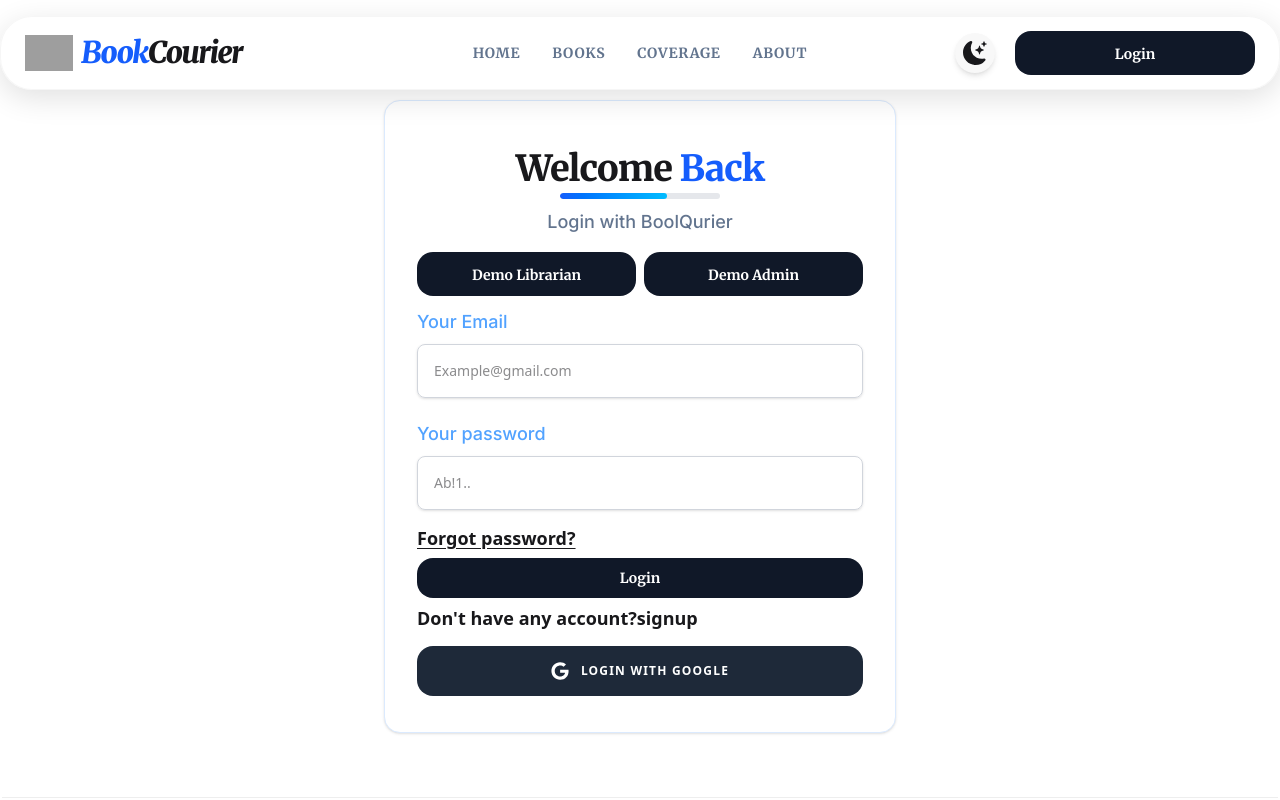
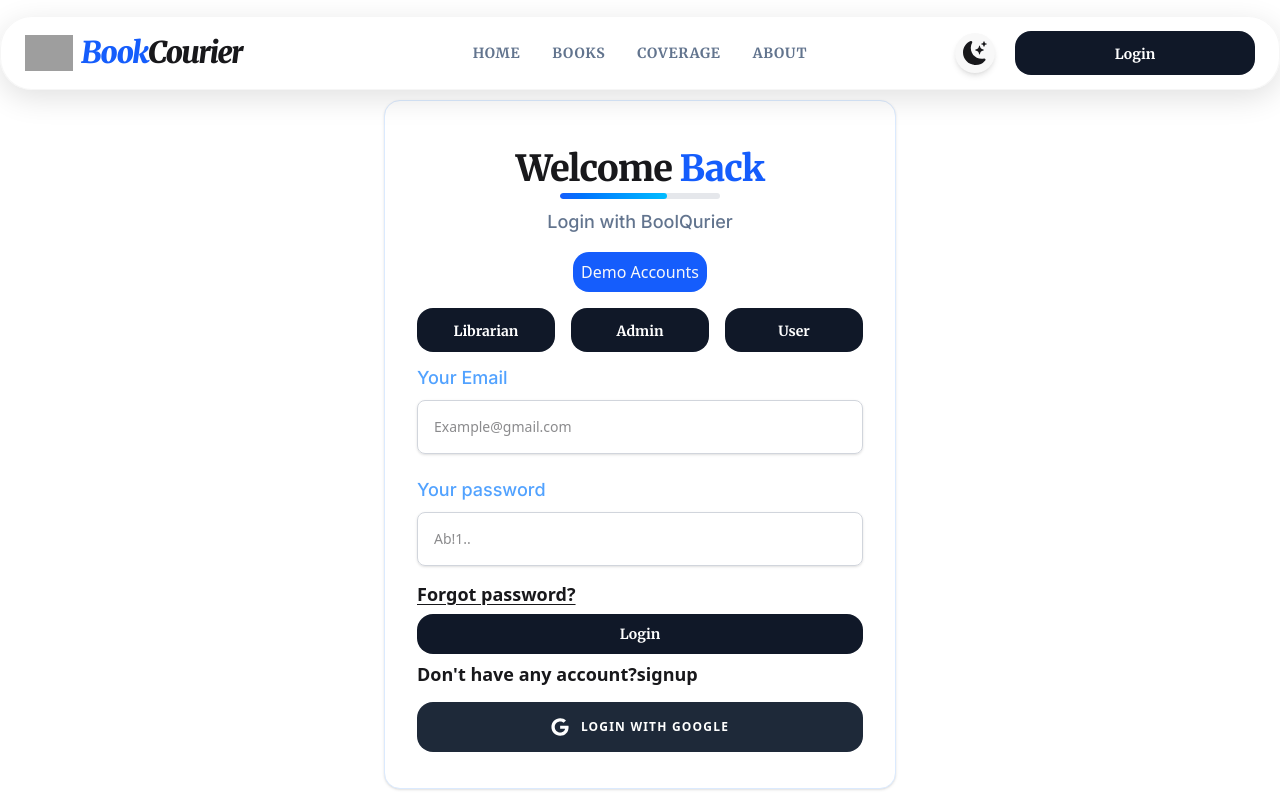
Before and after one commit to junayed17/assignment11, a React (Vite) app: page /login in a window 1280 px wide. Shown: the top 800 px of the page. Built offline with nearby package versions, Linux system fonts and the light colour scheme; no server answers; grey boxes are pictures that could not be loaded.

Commit message:
demo accout added

```diff
--- a/src/pages/auth/login/Login.jsx
+++ b/src/pages/auth/login/Login.jsx
@@ -50,7 +50,10 @@ const Login = () => {
     if (role === "Librarian") {
       setValue("email", "librarian@gmail.com");
       setValue("password", "Librarian@11");
-    } else {
+    } else if (role === "user") {
+      setValue("email", "Monirul@gmail.com");
+      setValue("password", "Monirul@11");
+    } else{
       setValue("email", "Admin@gmail.com");
       setValue("password", "Admin@11");
     }
@@ -66,17 +69,23 @@ const Login = () => {
       >
         <FormTitle heading="Welcome Back" subHeading="Login with BoolQurier" />
 
-        <div className="grid grid-cols-1 gap-2 sm:grid-cols-2">
+        <div className="text-center">
+          <h4 className="p-2 text-base-200 rounded-2xl bg-blue-600 inline-block mb-4">Demo Accounts</h4>
+          <div className="grid grid-cols-1 gap-4 sm:grid-cols-3">
+            {" "}
+            {/* ৩টি বাটনের জন্য grid-cols-3 ব্যবহার কর */}
+            {/* Demo Librarian */}
             <div className="flex items-center justify-center w-full">
               <button
-              className="relative block w-full px-8 py-2.5 overflow-hidden font-bold text-white bg-gray-900 rounded-2xl group/btn active:scale-95 transition-all duration-300 text-center max-w-60"
+                className="relative inline-block w-full px-8 py-2.5 overflow-hidden font-bold text-white bg-gray-900 rounded-2xl group/btn active:scale-95 transition-all duration-300 text-center max-w-60"
                 type="button"
                 onClick={() => handleDemoLogin("Librarian")}
               >
                 <span className="absolute w-0 h-0 transition-all duration-500 ease-out bg-blue-600 rounded-full group-hover/btn:w-full group-hover/btn:h-80 opacity-100"></span>
-              <span className="relative text-sm heading">Demo Librarian</span>
+                <span className="relative text-sm heading">Librarian</span>
               </button>
             </div>
+            {/* Demo Admin */}
             <div className="flex items-center justify-center w-full">
               <button
                 className="relative inline-block w-full px-8 py-2.5 overflow-hidden font-bold text-white bg-gray-900 rounded-2xl group/btn active:scale-95 transition-all duration-300 text-center max-w-60"
@@ -84,8 +93,20 @@ const Login = () => {
                 onClick={() => handleDemoLogin("admin")}
               >
                 <span className="absolute w-0 h-0 transition-all duration-500 ease-out bg-blue-600 rounded-full group-hover/btn:w-full group-hover/btn:h-80 opacity-100"></span>
-              <span className="relative text-sm heading">Demo Admin</span>
+                <span className="relative text-sm heading">Admin</span>
               </button>
+            </div>
+            {/* Demo User */}
+            <div className="flex items-center justify-center w-full">
+              <button
+                className="relative inline-block w-full px-8 py-2.5 overflow-hidden font-bold text-white bg-gray-900 rounded-2xl group/btn active:scale-95 transition-all duration-300 text-center max-w-60"
+                type="button"
+                onClick={() => handleDemoLogin("user")}
+              >
+                <span className="absolute w-0 h-0 transition-all duration-500 ease-out bg-blue-600 rounded-full group-hover/btn:w-full group-hover/btn:h-80 opacity-100"></span>
+                <span className="relative text-sm heading">User</span>
+              </button>
+            </div>
           </div>
         </div>
 
```
Lines whose indentation alone changed are shown as unchanged.
